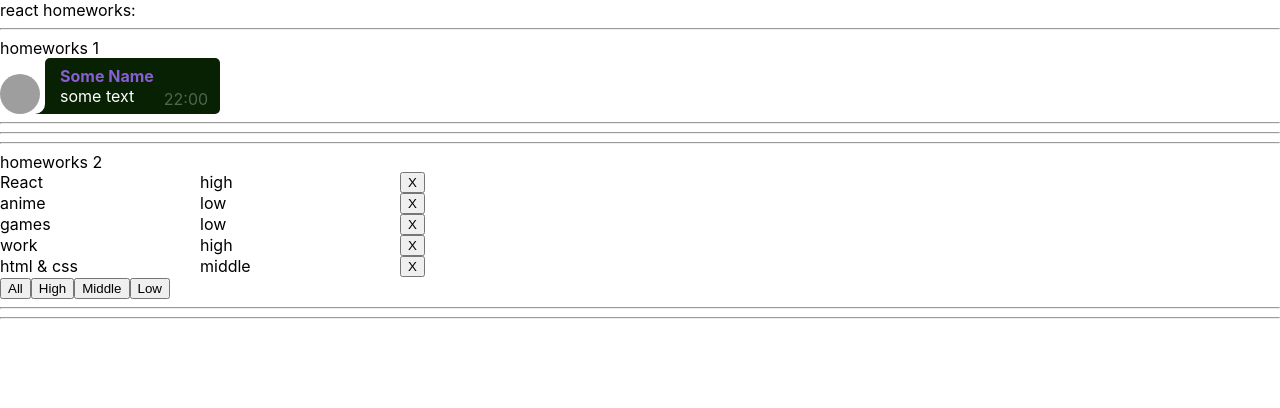
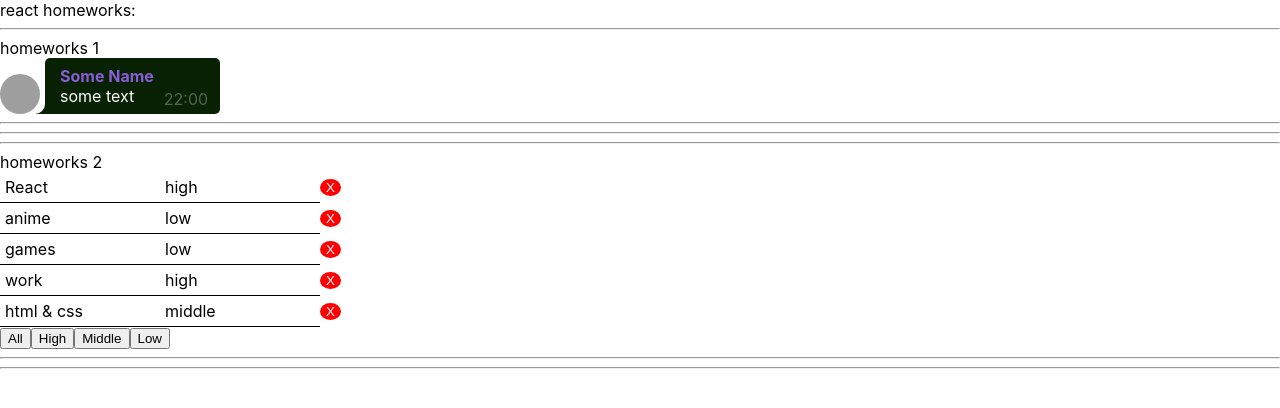
Before and after one commit to Ristretto1/Ignat_Tasks, a React (Create React App) app: page / in a window 1280 px wide. Shown: the top 408 px of the page. Built offline with nearby package versions, Linux system fonts and the light colour scheme; grey boxes are pictures that could not be loaded.

Commit message:
task solution

```diff
--- a/src/p2-homeworks/h2/Affair.module.css
+++ b/src/p2-homeworks/h2/Affair.module.css
@@ -1,7 +1,18 @@
-.affairlist {
+.affairItem {
     display: flex;
+
+    align-items: center;
 }
 
-.affairlist span {
-    width: 200px;
+.affairItem span {
+    width: 150px;
+    padding: 5px;
+    border-bottom: 1px solid #000000;
 }
+
+.affairItem button {
+    border-radius: 50%;
+    border: none;
+    background-color: red;
+    color: white;
+}
--- a/src/p2-homeworks/h2/Affair.tsx
+++ b/src/p2-homeworks/h2/Affair.tsx
@@ -1,4 +1,3 @@
-
 import React from 'react'
 import {AffairType} from "./HW2";
 import s from './Affair.module.css'
@@ -10,10 +9,10 @@ type AffairPropsType = {
 }
 
 function Affair(props: AffairPropsType) {
-    const deleteCallback = () => props.deleteAffairCallback(props.affair._id)// need to fix
+    const deleteCallback = () => props.deleteAffairCallback(props.affair._id)
 
     return (
-        <div className={s.affairlist}>
+        <div className={s.affairItem}>
             <span>{props.affair.name}</span>
             <span>{props.affair.priority}</span>
             <button onClick={deleteCallback}>X</button>
--- a/src/p2-homeworks/h2/Affairs.tsx
+++ b/src/p2-homeworks/h2/Affairs.tsx
@@ -1,10 +1,10 @@
 import React from 'react'
 import Affair from './Affair'
-import {AffairType} from './HW2'
+import {AffairType, FilterType} from './HW2'
 
 type AffairsPropsType = { // need to fix any
-    data: any
-    setFilter: any
+    data: Array<AffairType>
+    setFilter: (value: FilterType) => void
     deleteAffairCallback: (value: number) => void
 }
 
@@ -17,10 +17,10 @@ function Affairs(props: AffairsPropsType) {
         />
     ))
 
-    const setAll = () => {} // need to fix
-    const setHigh = () => {}
-    const setMiddle = () => {}
-    const setLow = () => {}
+    const setAll = () => props.setFilter('all') // need to fix
+    const setHigh = () => props.setFilter('high')
+    const setMiddle = () => props.setFilter('middle')
+    const setLow = () => props.setFilter('low')
 
     return (
         <div>
--- a/src/p2-homeworks/h2/HW2.tsx
+++ b/src/p2-homeworks/h2/HW2.tsx
@@ -20,16 +20,16 @@ const defaultAffairs: Array<AffairType> = [
 ]
 
 // pure helper functions
-export const filterAffairs = (affairs: any, filter: any): any => { // need to fix any
+export const filterAffairs = (affairs: Array<AffairType>, filter: FilterType): any => { // need to fix any
     if (filter === 'all') return affairs
-    else return // need to fix
+    else return affairs.filter(a => a.priority === filter)
 }
 export const deleteAffair = (affairs: Array<AffairType>, _id: number): any => { // need to fix any
-    return affairs.filter((a) => a._id !== _id)
+    return affairs.filter(a => a._id !== _id)
 }
 
 function HW2() {
-    const [affairs, setAffairs] = useState<any>(defaultAffairs) // need to fix any
+    const [affairs, setAffairs] = useState<Array<AffairType>>(defaultAffairs) // need to fix any
     const [filter, setFilter] = useState<FilterType>('all')
 
     const filteredAffairs = filterAffairs(affairs, filter)
```
